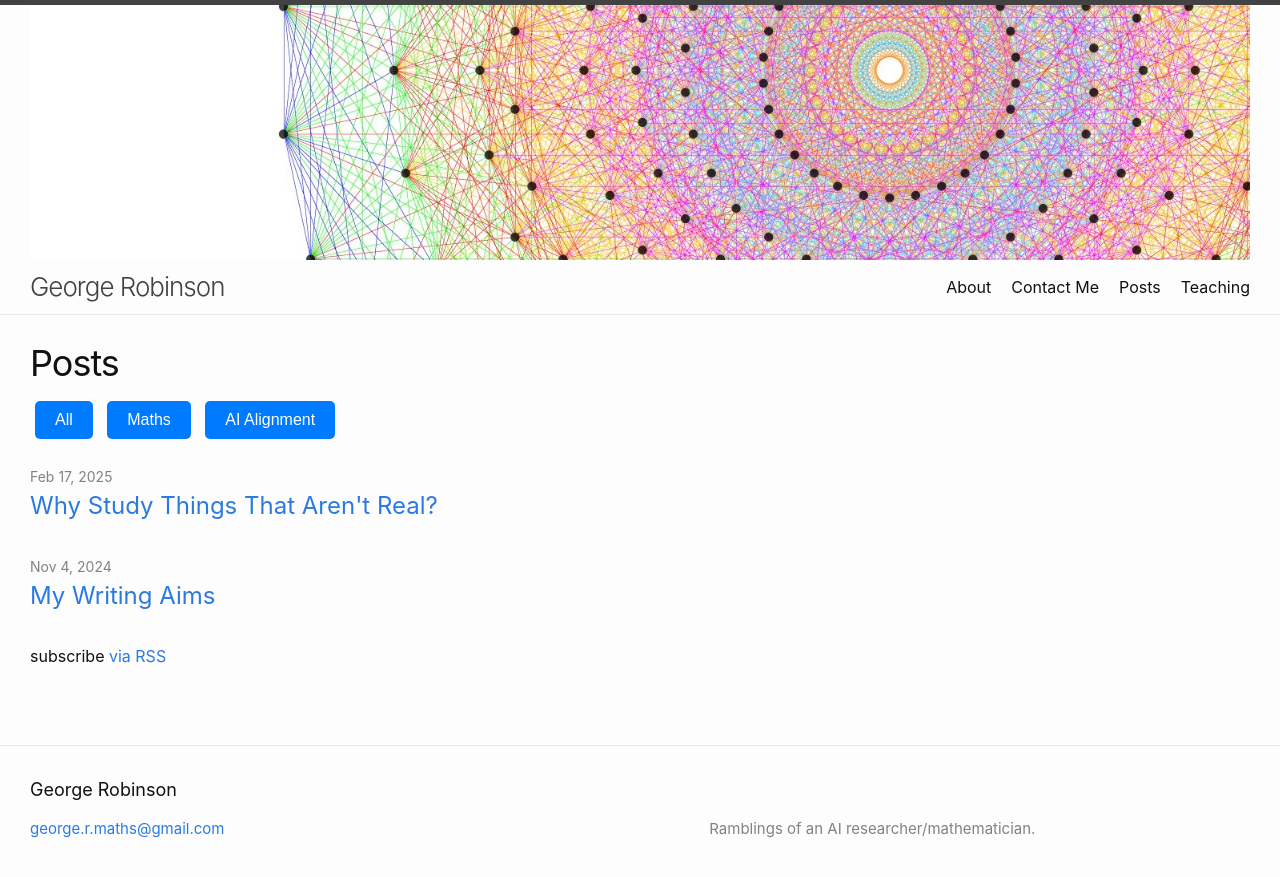
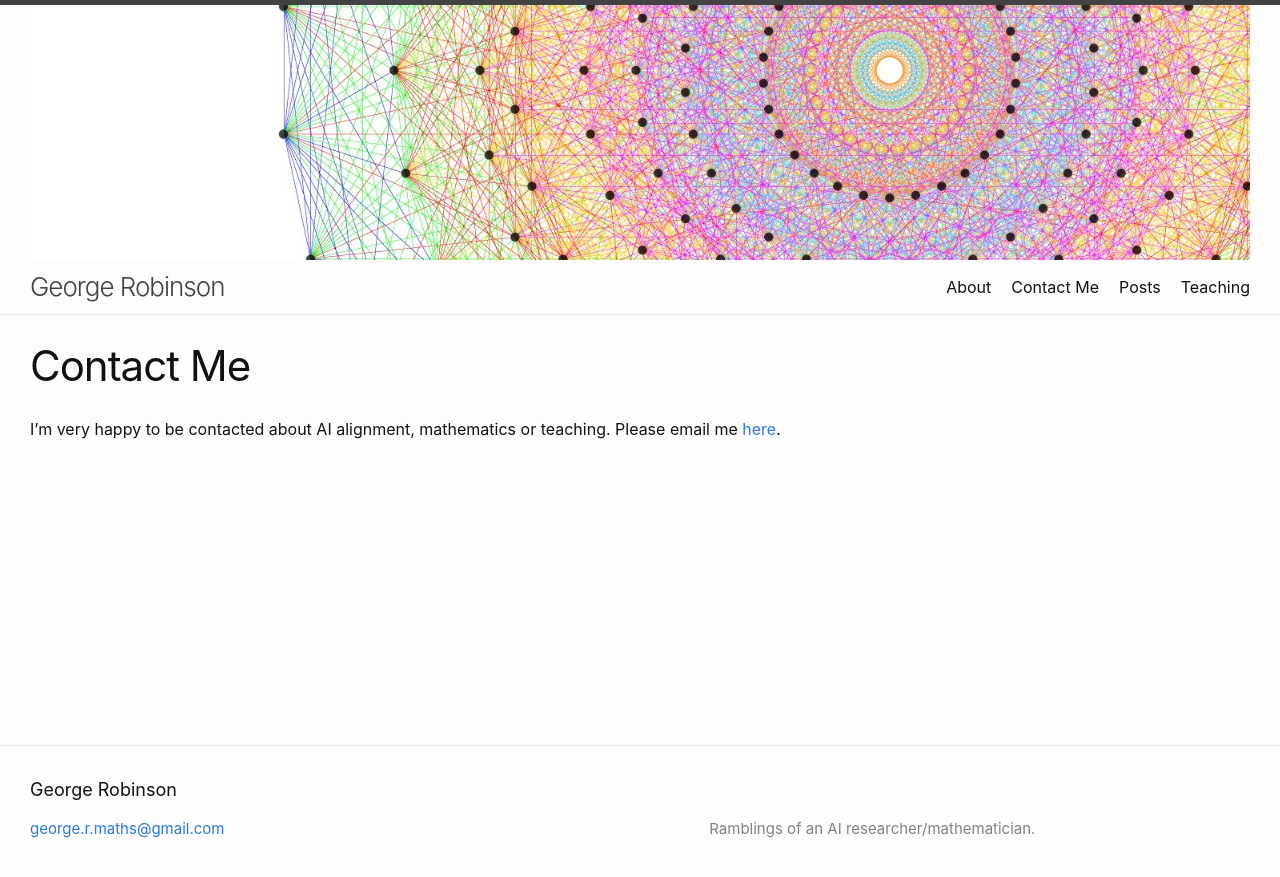
Before and after one commit to robinsong2/robinsong2.github.io, a Jekyll site: the page built from index.markdown, in a window 1280 px wide. Shown: the top 877 px of the page. Built offline with Jekyll 4.4.1, drawn with Linux system fonts in a browser that asks for light colours.

Commit message:
Removed posts page

```diff
--- a/index.markdown
+++ b/index.markdown
@@ -1,7 +1,6 @@
 ---
-# Feel free to add content and custom Front Matter to this file.
-# To modify the layout, see https://jekyllrb.com/docs/themes/#overriding-theme-defaults
+layout: page
+title: Contact Me
+---
 
-layout: home
-title: Posts
----
+I'm very happy to be contacted about AI alignment, mathematics or teaching. Please email me [here](mailto:george.r.maths@gmail.com).
```
Also changed, not shown: contact.md (deleted, +0 -6 lines), old_index.md (added, +7 -0 lines).
